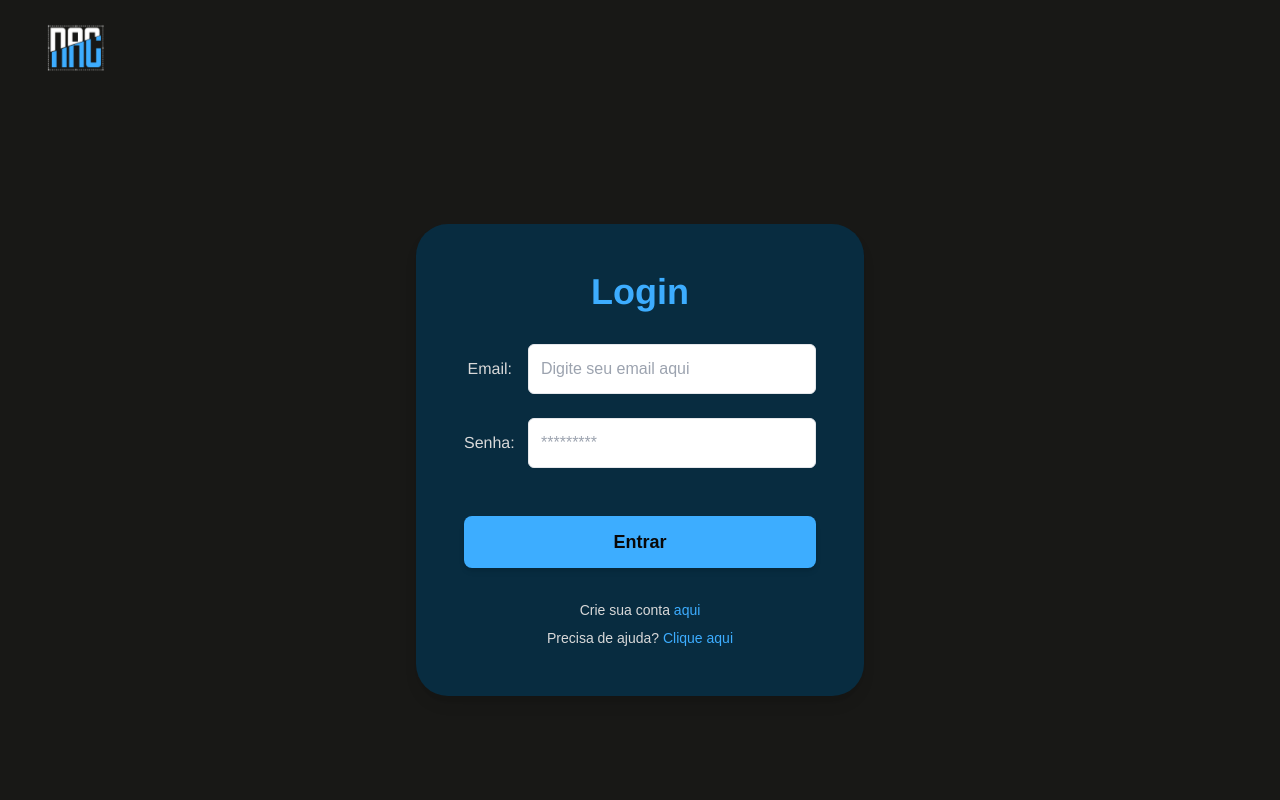
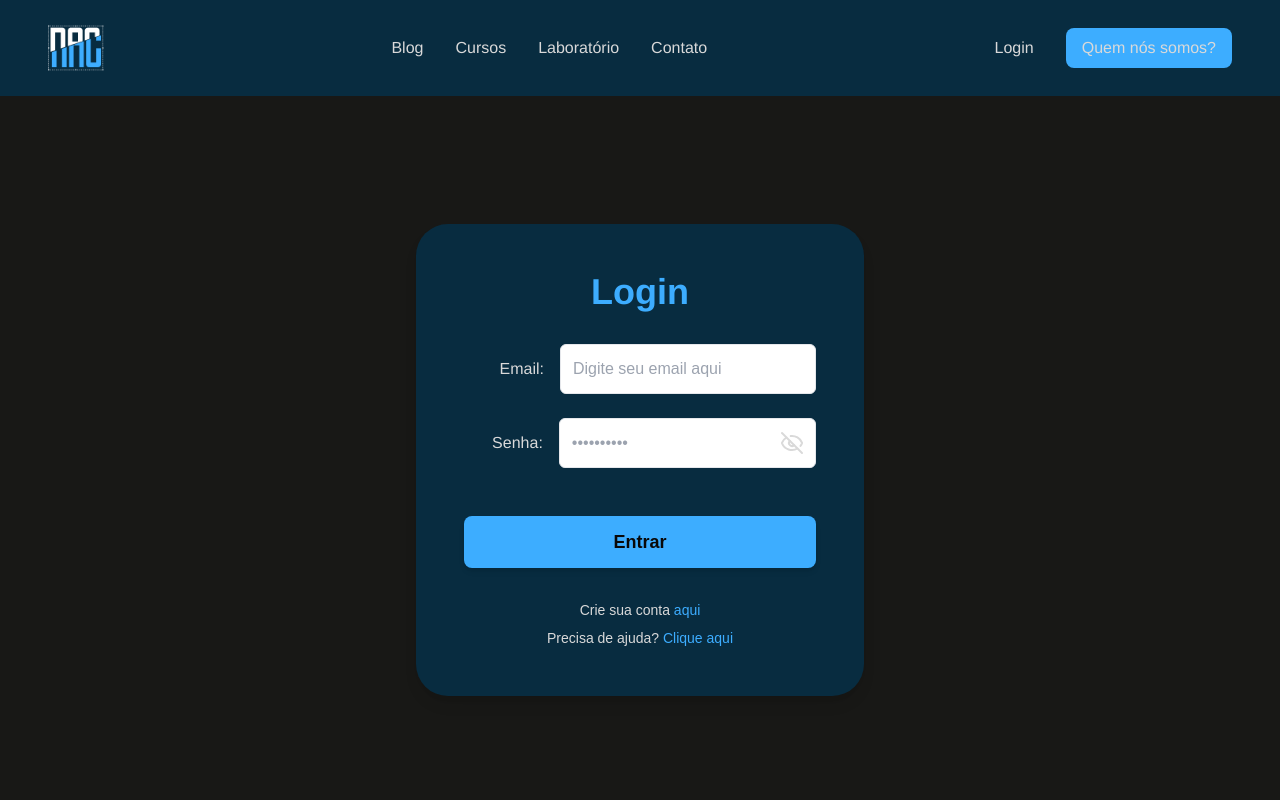
Before and after one commit to hugoshiroma/nac, a Next.js app: page /login in a window 1280 px wide. Shown: the top 800 px of the page. Built offline with nearby package versions, Linux system fonts and the light colour scheme.

Commit message:
feat: Olhinho na senha

```diff
--- a/package.json
+++ b/package.json
@@ -9,6 +9,7 @@
     "lint": "eslint"
   },
   "dependencies": {
+    "lucide-react": "^0.555.0",
     "next": "16.0.7",
     "react": "19.2.0",
     "react-dom": "19.2.0"
--- a/src/pages/login.tsx
+++ b/src/pages/login.tsx
@@ -1,21 +1,16 @@
-
-import React, { JSX } from "react";
+import React, { JSX, useState } from "react";
 import Link from "next/link"; // For Next.js routing
+import { Eye, EyeOff } from 'lucide-react'; // Import Eye and EyeOff from lucide-react
 import { Rodap } from "../components/Rodap";
+import Frame from "../components/Frame";
 
 const LoginPage = (): JSX.Element => {
+  const [showPassword, setShowPassword] = useState(false);
+
   return (
     <div className="bg-[#181816] w-full min-h-screen flex flex-col">
       {/* Custom Header with only Logo */}
-      <header className="w-full h-24 flex items-center px-4 md:px-8 lg:px-12 z-20 sticky top-0">
-        <Link href="/" className="w-14 h-14">
-          <img
-            className="w-full h-full object-contain"
-            alt="Logo"
-            src="/Frame 44.png" // Using the same logo as Frame component
-          />
-        </Link>
-      </header>
+      <Frame />
 
       <main className="flex-grow w-full max-w-6xl mx-auto px-4 py-32 flex items-center justify-center">
         <div className="bg-azul-secundario p-8 md:p-12 rounded-[2rem] flex flex-col items-center max-w-md w-full text-claro shadow-lg">
@@ -25,7 +20,7 @@ const LoginPage = (): JSX.Element => {
 
           <form className="w-full flex flex-col gap-6">
             <div className="flex flex-col md:flex-row md:items-center gap-2 md:gap-4 w-full">
-              <label htmlFor="email" className="font-h5-poppins text-claro w-12 text-left md:text-right">
+              <label htmlFor="email" className="font-h5-poppins text-claro w-20 text-left md:text-right">
                 Email:
               </label>
               <input
@@ -37,15 +32,28 @@ const LoginPage = (): JSX.Element => {
             </div>
 
             <div className="flex flex-col md:flex-row md:items-center gap-2 md:gap-4 w-full">
-              <label htmlFor="password" className="font-h5-poppins text-claro w-12 text-left md:text-right">
+              <label htmlFor="password" className="font-h5-poppins text-claro w-20 text-left md:text-right">
                 Senha:
               </label>
-              <input
-                type="password"
-                id="password"
-                placeholder="*********"
-                className="flex-grow p-3 rounded-md bg-claro/10 border border-claro/20 focus:outline-none focus:ring-2 focus:ring-azul-principal text-escuro"
-              />
+              <div className="flex-grow relative"> {/* New wrapper for input and icon */}
+                <input
+                  type={showPassword ? "text" : "password"} // Conditional type
+                  id="password"
+                  placeholder="••••••••••"
+                  className="w-full p-3 rounded-md bg-claro/10 border border-claro/20 focus:outline-none focus:ring-2 focus:ring-azul-principal text-escuro pr-10" // Added pr-10 for icon space
+                />
+                <button
+                  type="button"
+                  onClick={() => setShowPassword(!showPassword)}
+                  className="absolute right-3 top-1/2 -translate-y-1/2 text-claro hover:text-azul-principal"
+                >
+                  {showPassword ? (
+                    <Eye className="w-6 h-6" /> // Lucide Eye icon
+                  ) : (
+                    <EyeOff className="w-6 h-6" /> // Lucide EyeOff icon
+                  )}
+                </button>
+              </div>
             </div>
 
             <button
```
Also changed, not shown: 1 other file (tests, documents, lock files or other folders).
